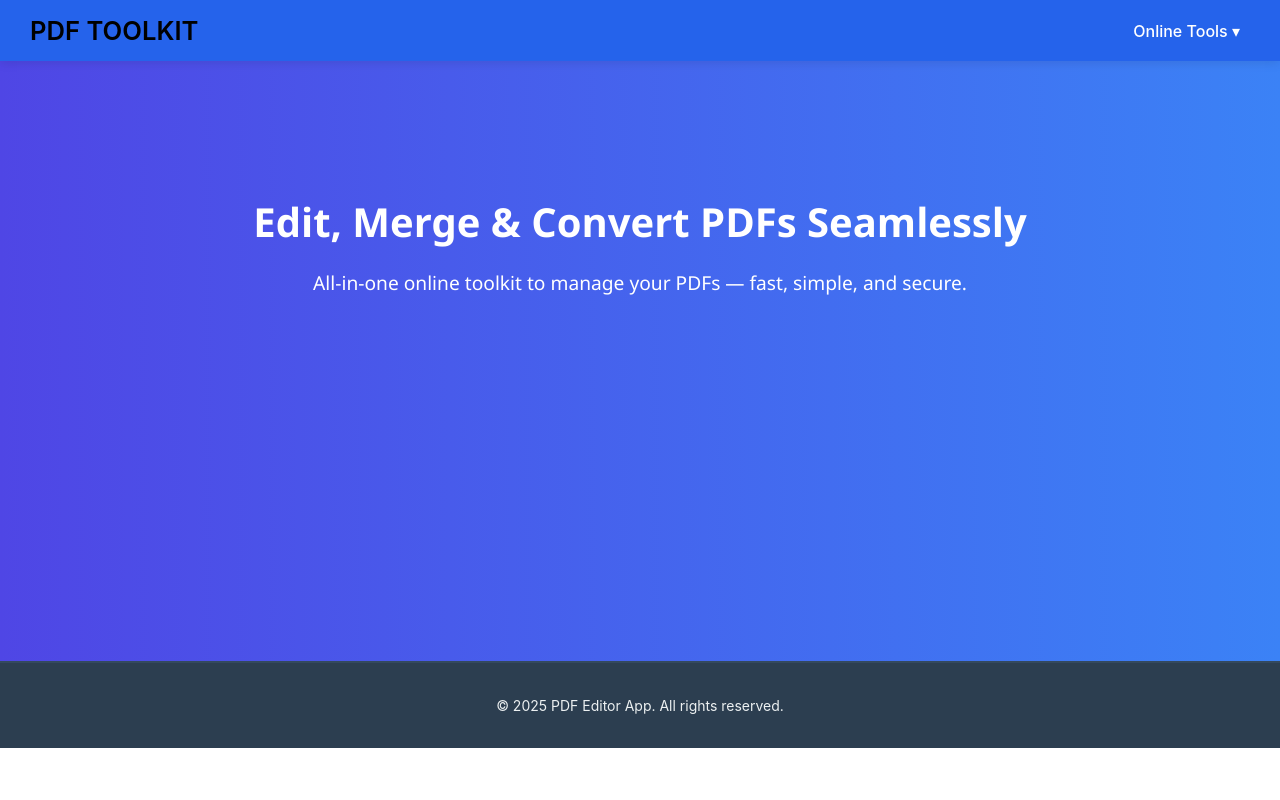
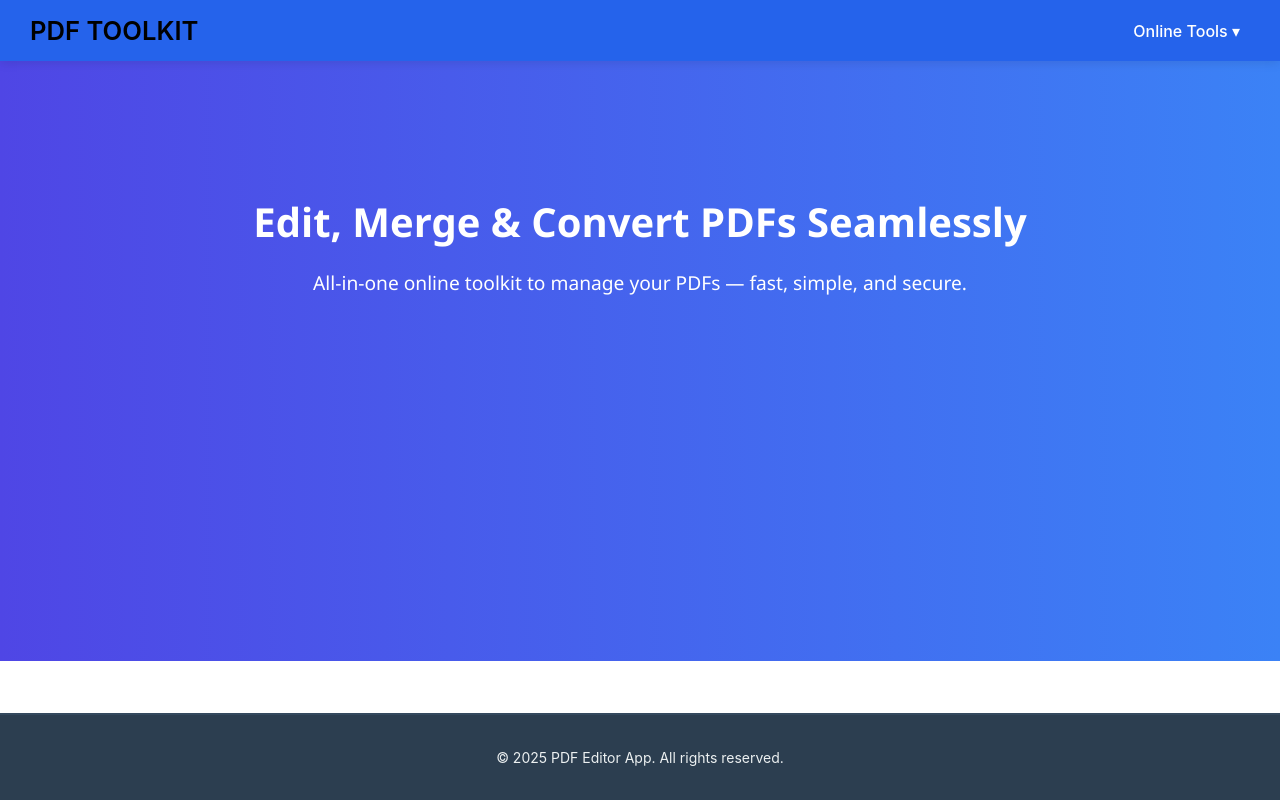
Before and after one commit to Seju1033/pdf-merge, a React (Create React App) app: page / in a window 1280 px wide. Built offline with nearby package versions, Linux system fonts and the light colour scheme.

Commit message:
Update App.css

```diff
--- a/src/App.css
+++ b/src/App.css
@@ -36,3 +36,14 @@
     transform: rotate(360deg);
   }
 }
+
+/* === Sticky Footer Layout === */
+.app-layout {
+  display: flex;
+  flex-direction: column;
+  min-height: 100vh;
+}
+
+.main-content {
+  flex: 1;
+}
```
